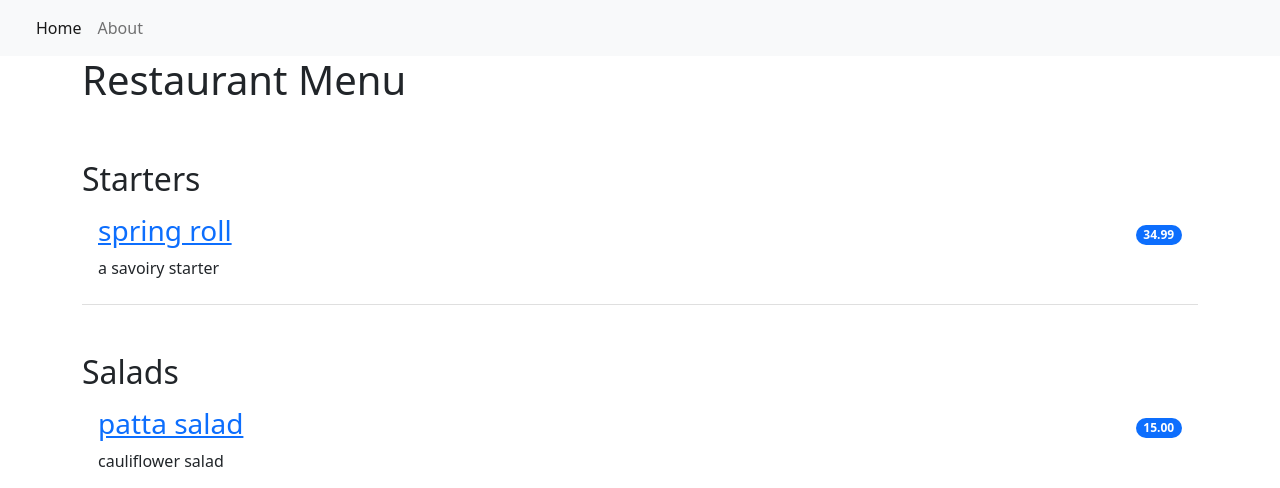
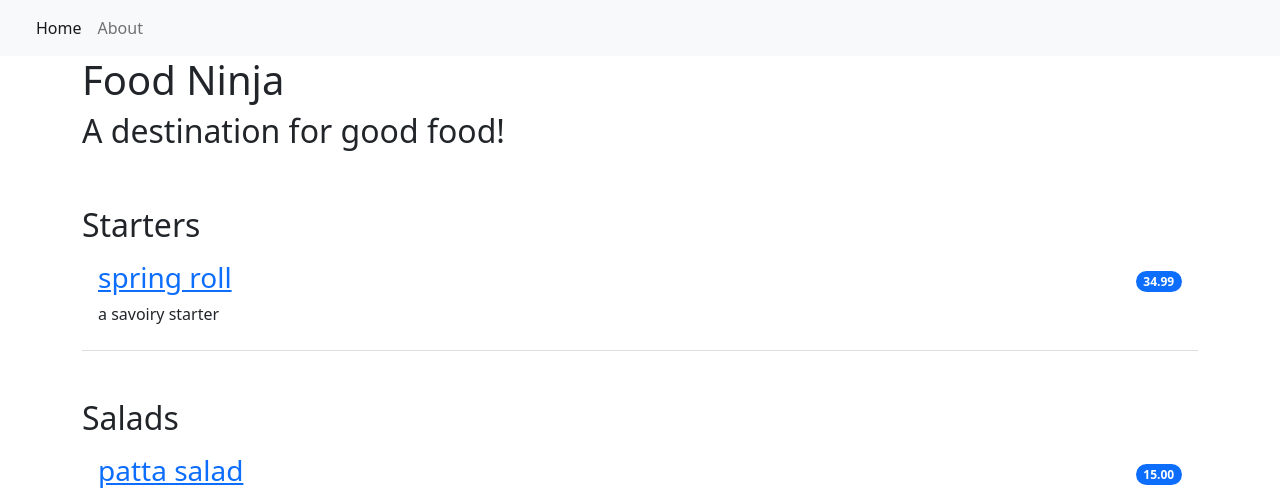
Before and after one commit to shravank89/app18-restaurent-webapp-django, a Django app: page / in a window 1280 px wide. Shown: the top 488 px of the page. Run offline with Django 4.2, Linux system fonts and the light colour scheme; data comes from the database, SQL or seed files in the repository; some libraries are stand-ins or nearby versions.

Commit message:
all functionality added

```diff
--- a/templates/base.html
+++ b/templates/base.html
@@ -4,7 +4,7 @@
         <meta charset="utf-8">
         <meta name="viewport" content="width=device-width, initial-scale=1">
         <link href="https://cdn.jsdelivr.net/npm/bootstrap@5.2.0-beta1/dist/css/bootstrap.min.css" rel="stylesheet" integrity="sha384-0evHe/X+R7YkIZDRvuzKMRqM+OrBnVFBL6DOitfPri4tjfHxaWutUpFmBp4vmVor" crossorigin="anonymous">
-        <title>Menu Products</title>
+        <title>Food Ninja</title>
     </head>
     <body>
         <nav class="navbar navbar-expand-lg bg-light">
--- a/templates/index.html
+++ b/templates/index.html
@@ -1,7 +1,8 @@
 {% extends 'base.html' %}
 {% block content %}
 <div class="container">
-  <h1>Restaurant Menu</h1>
+  <h1>Food Ninja</h1>
+    <h2>A destination for good food!</h2>
     <ul class="list-group list-group-flush">
         {% for meal in meals %}
             <h2 class="pt-5">{{ meal.1 }}</h2>
```
